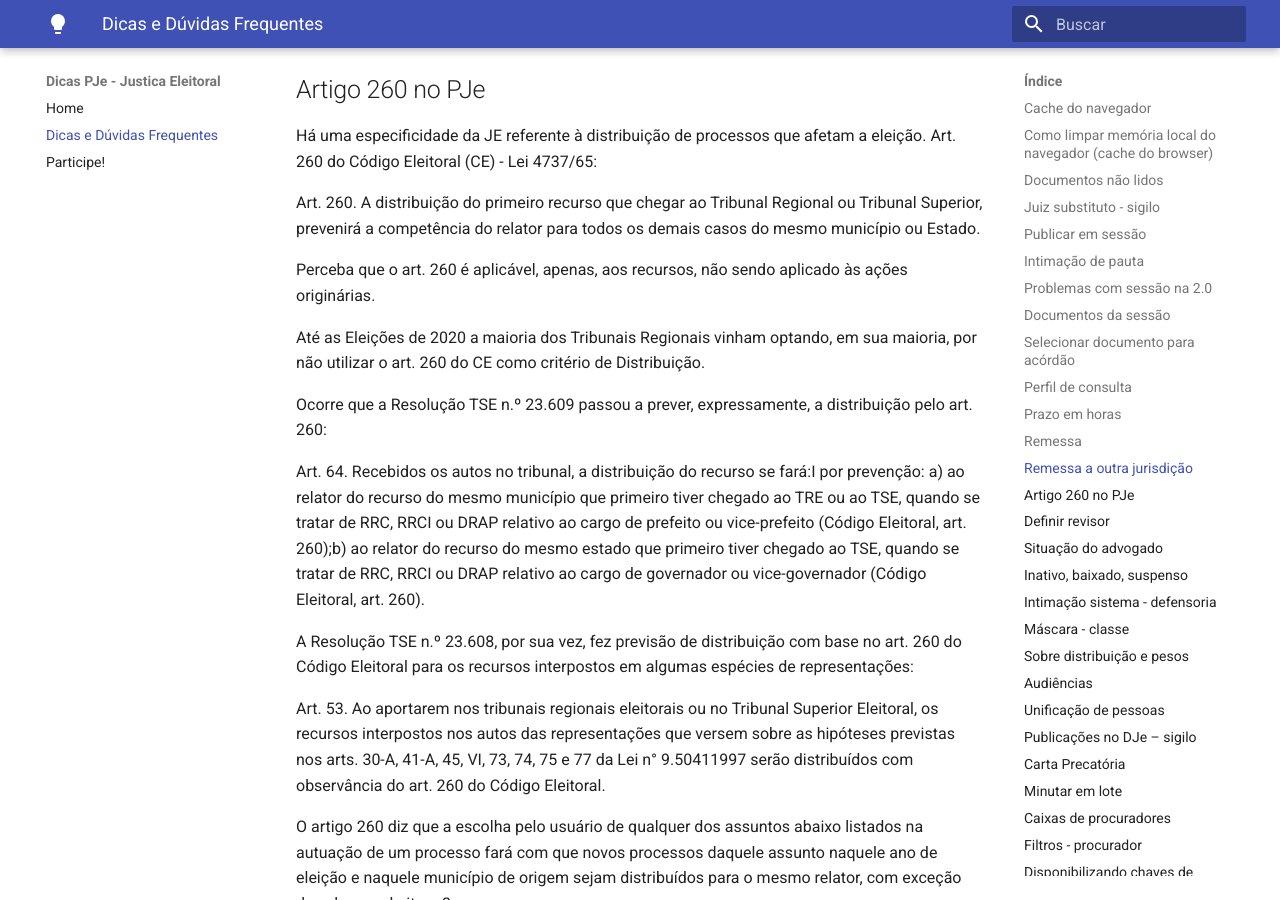
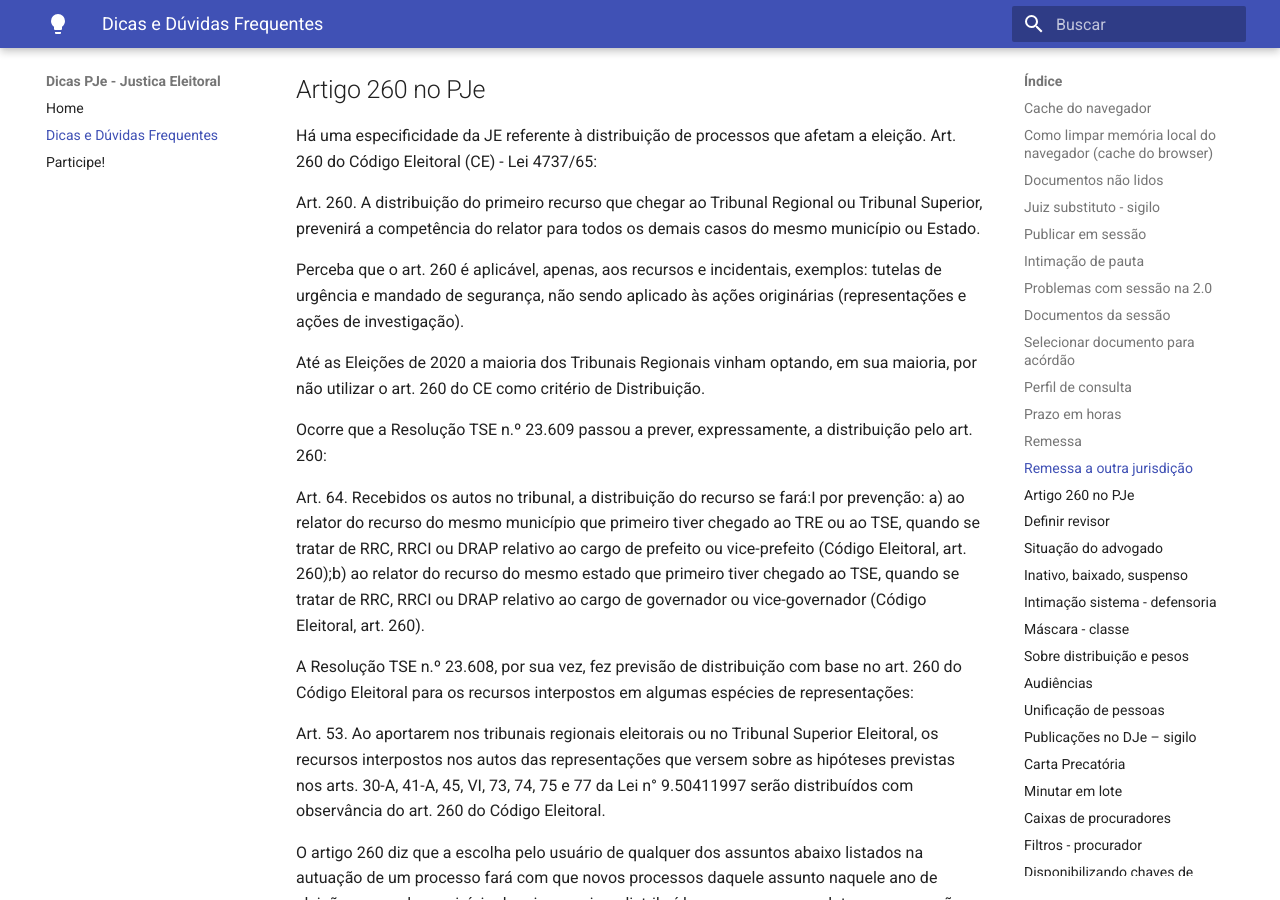
Before and after one commit to PJeJE/dicas_versao_1, an MkDocs documentation site: the page built from docs/dicas.md, in a window 1280 px wide and 900 px high, scrolled down 20418 px. Built offline with MkDocs 1.6.1 and Material for MkDocs 9.7.7, drawn with Linux system fonts in a browser that asks for light colours; nearby versions of some CDN libraries.

Commit message:
260 especificar o cabimento para incidentais (MS)

```diff
--- a/docs/dicas.md
+++ b/docs/dicas.md
@@ -394,7 +394,7 @@ Há uma especificidade da JE referente à distribuição de processos que afetam
 
 Art. 260. A distribuição do primeiro recurso que chegar ao Tribunal Regional ou Tribunal Superior, prevenirá a competência do relator para todos os demais casos do mesmo município ou Estado.
 
-Perceba que o art. 260 é aplicável, apenas, aos recursos, não sendo aplicado às ações originárias.
+Perceba que o art. 260 é aplicável, apenas, aos recursos e incidentais, exemplos: tutelas de urgência e mandado de segurança, não sendo aplicado às ações originárias (representações e ações de investigação).
 
 Até as Eleições de 2020 a maioria dos Tribunais Regionais vinham optando, em sua maioria, por não utilizar o art. 260 do CE como critério de Distribuição.
 
```
